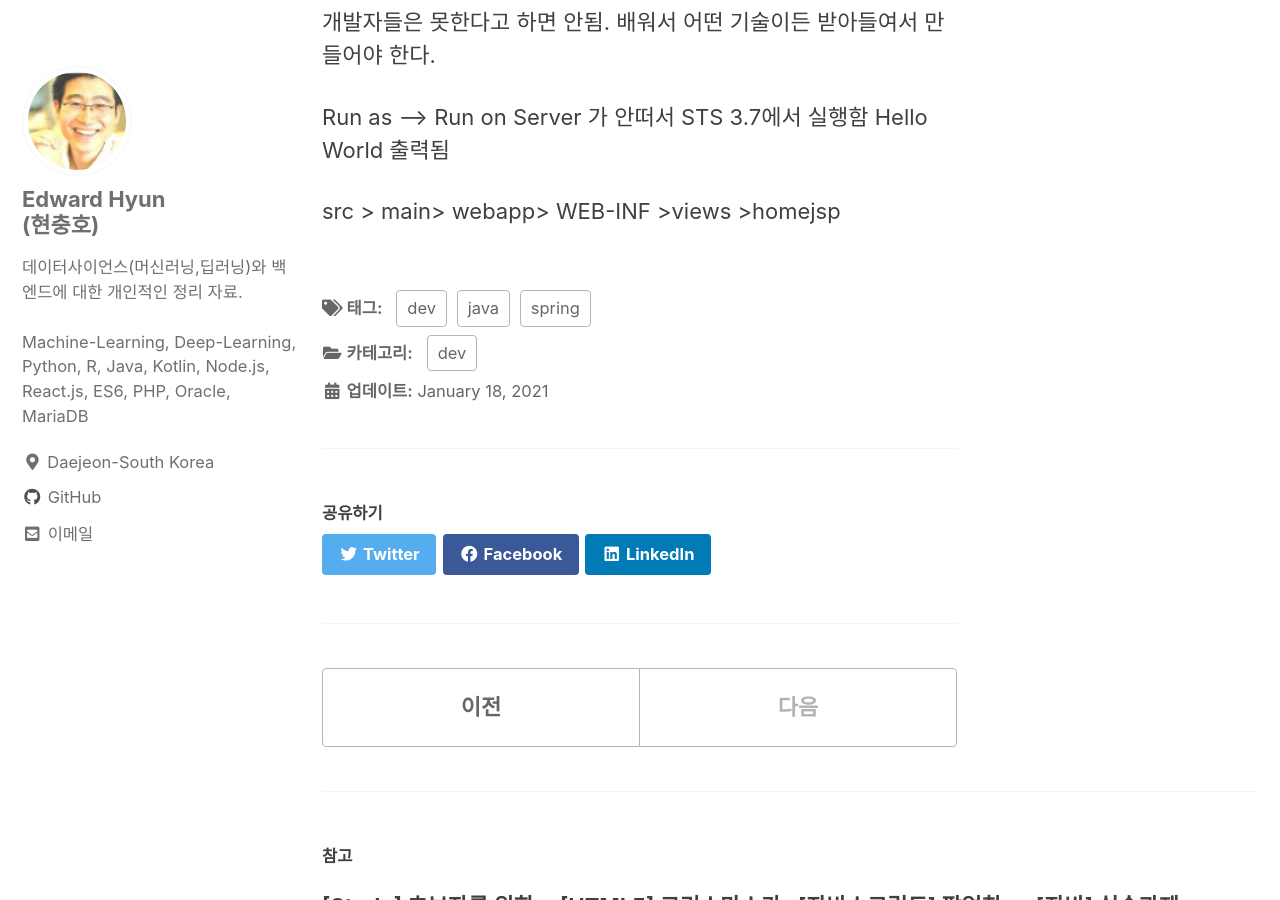
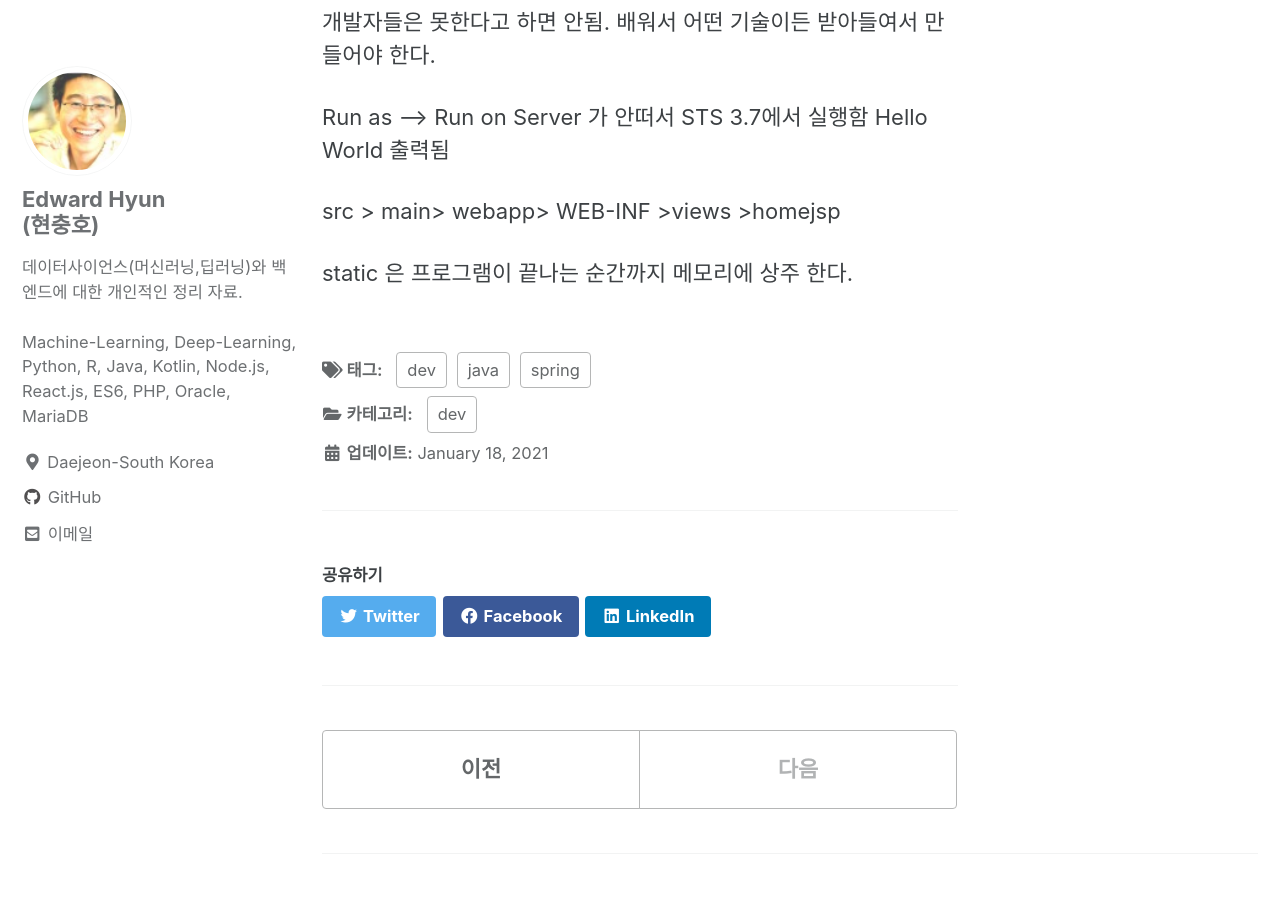
Before and after one commit to iamhch24/iamhch24.github.io, a Jekyll site: the page built from _posts/2021-01-18-[스터디] 스프링 프레임워크.md, in a window 1280 px wide and 900 px high, scrolled down 1863 px. Built offline with Jekyll 4.4.1, drawn with Linux system fonts in a browser that asks for light colours; cached includes are drawn as plain includes.

Commit message:
_posts/2021-01-18-[스터디] 스프링 프레임워크.md updated from https://stackedit.io/

```diff
--- a/_posts/2021-01-18-[스터디] 스프링 프레임워크.md
+++ b/_posts/2021-01-18-[스터디] 스프링 프레임워크.md
@@ -80,11 +80,15 @@ Hello World 출력됨
 src > main> webapp> WEB-INF >views >homejsp
 
 
+static 은 프로그램이 끝나는 순간까지 메모리에 상주 한다.
+
+
+
 
 
 
 
 <!--stackedit_data:
-eyJoaXN0b3J5IjpbLTYxODk2OTY3Miw5MTA4NzI3ODYsNzE5MT
-MxNzY1LC0xODk5NjYzODQzXX0=
+eyJoaXN0b3J5IjpbLTIxODc2NTgzNCwtNjE4OTY5NjcyLDkxMD
+g3Mjc4Niw3MTkxMzE3NjUsLTE4OTk2NjM4NDNdfQ==
 -->
```
